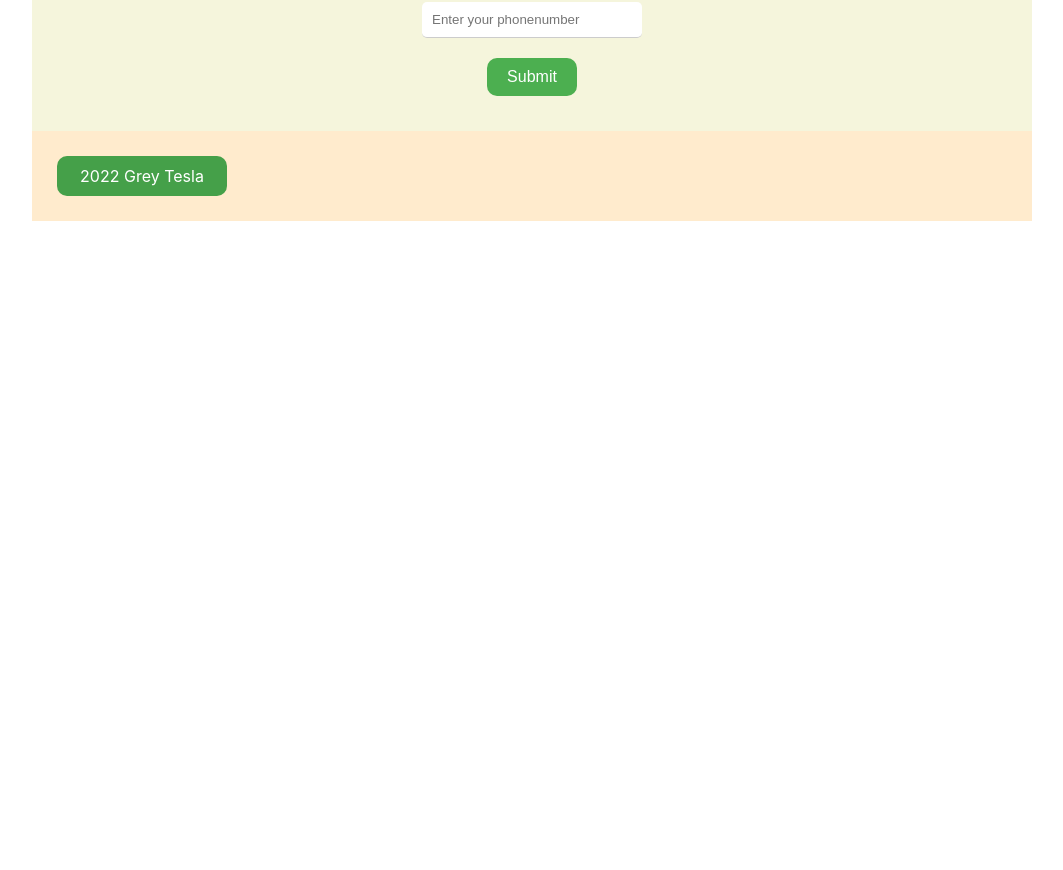
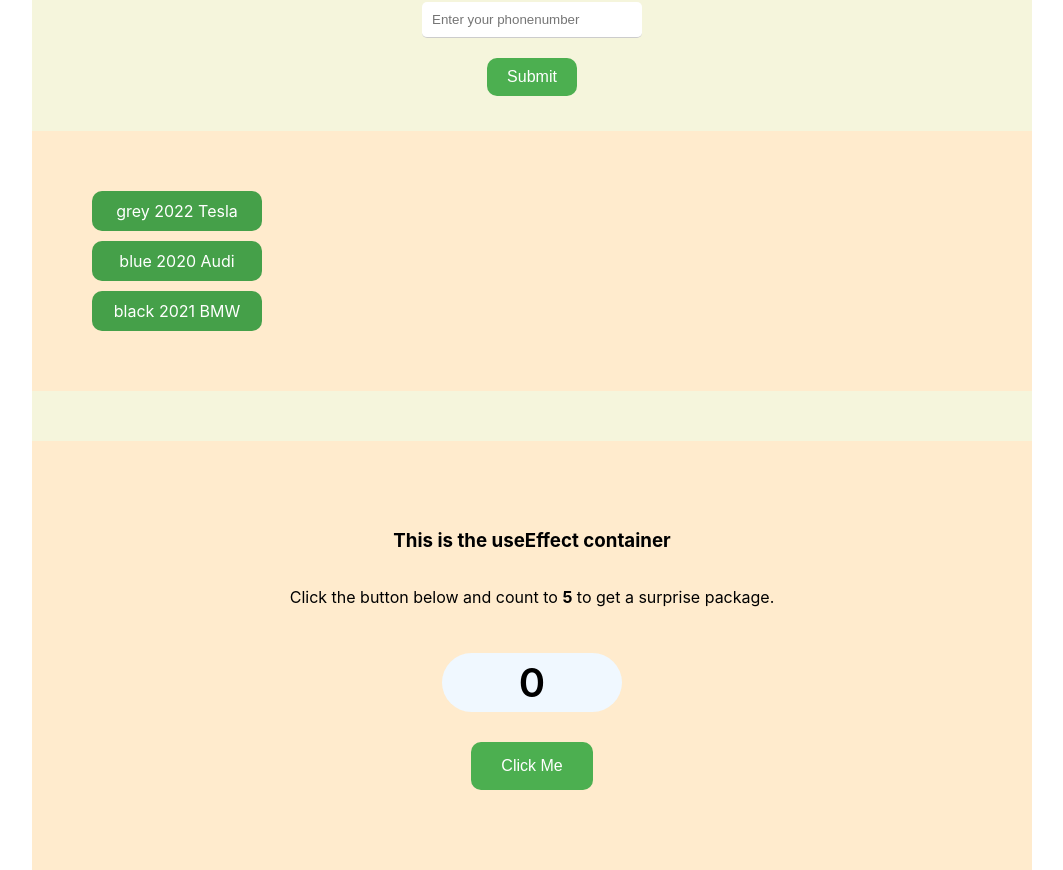
Before and after one commit to EmmanuelOdedele/ReactPractice1, a React (Create React App) app: page / in a window 1280 px wide. Shown: the part 1858-2728 px from the top of the page, without its empty margins (108-1171 px from the left). Before the commit the page ends 2079 px from the top, so only its background shows below. Built offline with nearby package versions, Linux system fonts and the light colour scheme.

Commit message:
fourth commit

```diff
--- a/src/App.js
+++ b/src/App.js
@@ -7,17 +7,40 @@ import ListOfCars from "./components/ListOfCars";
 import ListOfUsers from "./components/ListOfUsers";
 import NumberCounter from "./components/NumberCounter";
 import FormOnChangeAndSubmit from "./components/FormOnChangeAndSubmit";
+import UseEffect from "./components/UseEffect";
 
 function Car({ data }) {
-  const { brand, color, year } = data;
   return (
     <section className="car-container">
-      <div className="car-brand">{`${year} ${color} ${brand}`}</div>
+      <div className="car-brand">{`${data.color} ${data.year} ${data.brand}`}</div>
     </section>
   );
 }
 
 function App() {
+  //array
+  const cars = [
+    {
+      brand: "Tesla",
+      color: "grey",
+      year: "2022",
+    },
+    {
+      brand: "Audi",
+      color: "blue",
+      year: "2020",
+    },
+    {
+      brand: "BMW",
+      color: "black",
+      year: "2021",
+    },
+  ];
+
+  const listOfCars = cars.map((car) => {
+    return <Car data={car} />;
+  });
+
   return (
     <section className="main-page">
       <Hello />
@@ -28,13 +51,8 @@ function App() {
       <ListOfUsers />
       <NumberCounter />
       <FormOnChangeAndSubmit />
-      <Car
-        data={{
-          brand: "Tesla",
-          color: "Grey",
-          year: "2022",
-        }}
-      />
+      <div className="cars">{listOfCars}</div>
+      <UseEffect />
     </section>
   );
 }
--- /dev/null
+++ b/src/assets/styles/useeffect.css
@@ -0,0 +1,57 @@
+.useeffect-container {
+    display: flex;
+    flex-direction: column;
+    align-items: center;
+    justify-content: center;
+    margin-top: 50px;
+    background-color: blanchedalmond;
+    padding: 70px 0;
+  }
+
+  .effect-counter-label {
+    margin-top: 30px;
+    margin-bottom: 20px;
+    font-size: 40px;
+    font-weight: 600;
+    text-align: center;
+    background-color: aliceblue;
+    padding: 5px 30px;
+    border-radius: 50px;
+    justify-content: center;
+    align-items: center;
+    min-width: 120px;
+
+  }
+
+  .effect-btn {
+    background-color: #4caf50;
+    border-radius: 10px;
+    border: none;
+    color: white;
+    padding: 15px 30px;
+    text-align: center;
+    text-decoration: none;
+    display: inline-block;
+    font-size: 16px;
+    margin: 10px 10px;
+    cursor: pointer;
+  }
+
+  .effect-btn:hover {
+      background-color: #45a049;
+      font-weight: 600;
+    }
+
+  /* .reset-btn {
+      border-radius: 10px;
+      border: none;
+      background-color: rgb(75, 74, 74);
+      color: white;
+      padding: 5px 10px;
+      font-size: 12px;
+      margin-top: 10px;
+  }
+
+  .reset-btn:hover {
+      background-color: rgb(54, 54, 54);
+  } */
--- /dev/null
+++ b/src/components/UseEffect.js
@@ -0,0 +1,32 @@
+import React, { useState, useEffect } from "react";
+import "../assets/styles/useeffect.css"
+
+function UseEffect() {
+  // useEffect practice
+  const [count, setCount] = useState(0);
+
+  // Define useEffect hook...
+  useEffect(() => {
+    console.log(count);
+    if (count === 5) {
+        let person = prompt ("Please enter your name")
+        alert(`Hello ${person}, you have won #50,000,000.`)
+    }
+  }, [count]);
+
+  // Define click handler
+  const handleClick = (event) => {
+    setCount((prev) => prev + 1);
+  };
+
+  return (
+    <section className="useeffect-container">
+      <h3>This is the useEffect container</h3>
+      <p>Click the button below and count to <strong>5</strong> to get a surprise package. </p>
+      <div className="effect-counter-label">{count}</div>
+      <button onClick={handleClick} className="effect-btn">Click Me</button>
+    </section>
+  );
+}
+
+export default UseEffect;
--- a/src/index.css
+++ b/src/index.css
@@ -39,10 +39,9 @@ code {
   font-weight: bold;
 }
 
-.car-container {
-  padding: 25px;
-  background-color: blanchedalmond;
-}
+/* .car-container {
+  background-color: black;
+} */
 
 .car-brand {
   background-color: #45a049;
@@ -51,4 +50,11 @@ code {
   max-width: 150px;
   padding: 10px;
   border-radius: 10px;
+  margin: 10px;
 }
+
+.cars {
+  padding: 50px;
+  background-color: blanchedalmond;
+
+}
```
Also changed, not shown: src/components/Car.js (added).
